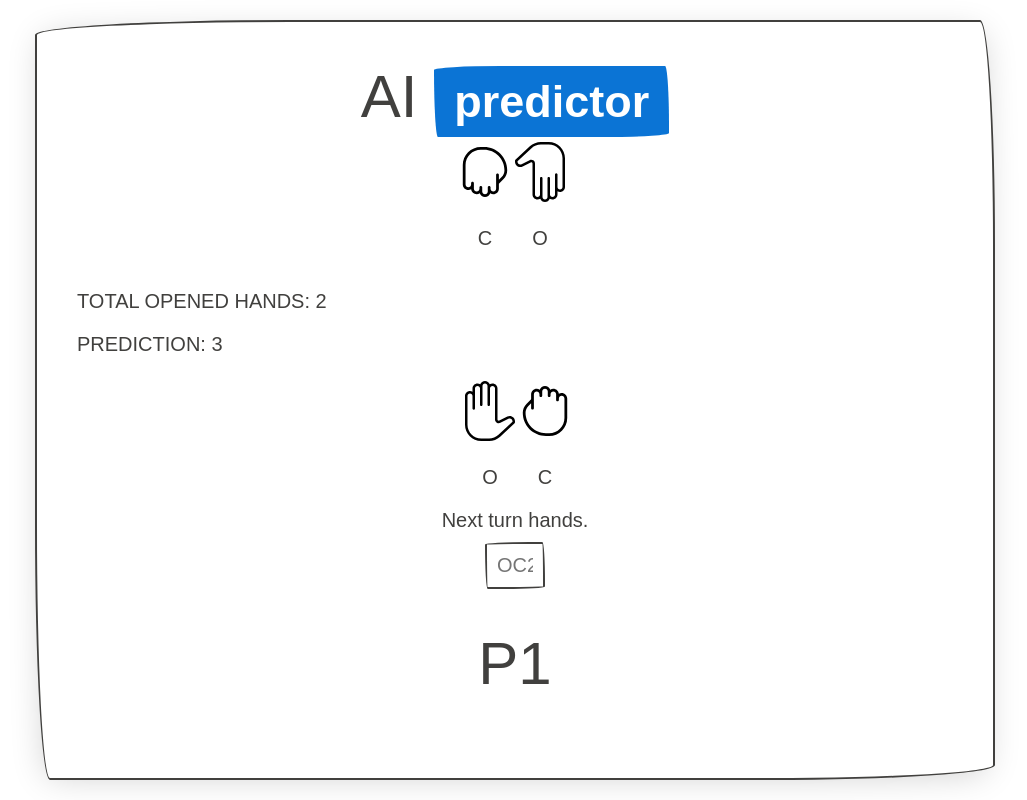
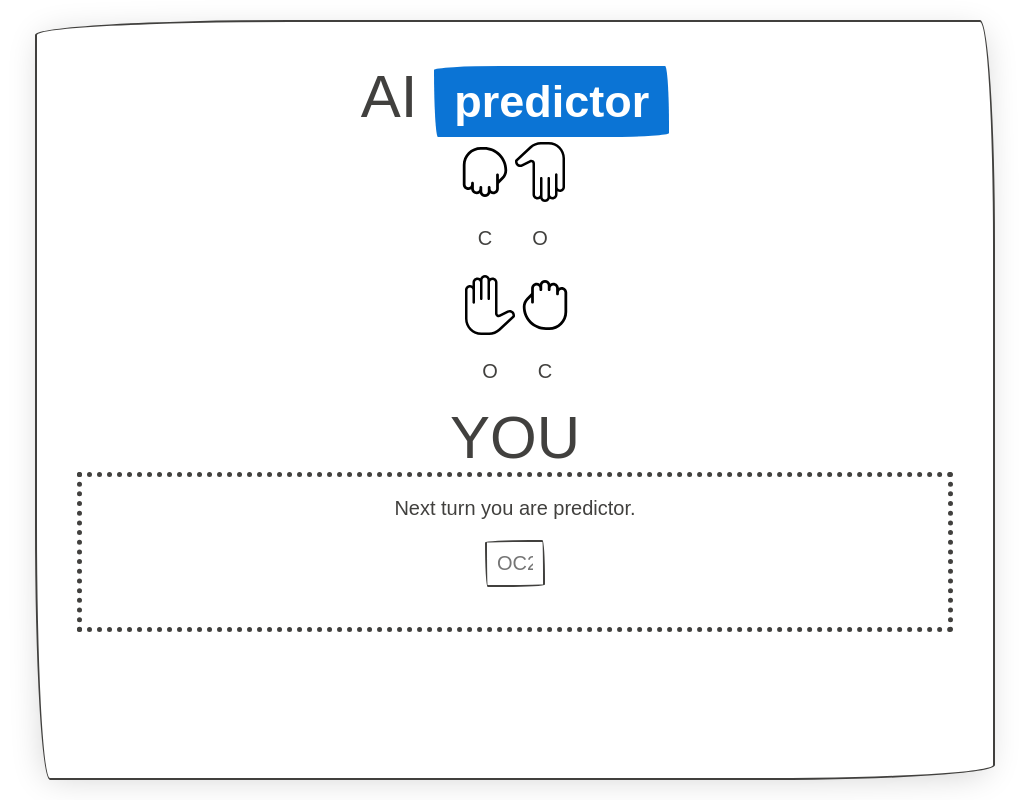
Before and after one commit to chaya-tan/tw-open-close-game, a Nuxt app: page / in a window 1280 px wide. Shown: the whole page, without its empty margins (125-1152 px from the left). Built offline with nearby package versions, Linux system fonts and the light colour scheme; a web font is replaced by a local one.

Commit message:
validate user input

```diff
--- a/components/Game.vue
+++ b/components/Game.vue
@@ -9,20 +9,22 @@
       />
     </div>
 
-    <div class="game-status">
-      <p>TOTAL OPENED HANDS: {{ totalOpenHands }}</p>
-      <p>PREDICTION: {{ predictionNumber }}</p>
-    </div>
-
     <div class="player">
       <HandGroup
         :direction="ALL_HAND_DIRECTIONS.upward"
         :left-posture="playersHands[userIndex].left"
         :right-posture="playersHands[userIndex].right"
       />
-
-      <div class="form-group">
-        <label for="player-input">Next turn hands.</label>
+      <TeamHeader
+        :name="players[userIndex].name"
+        :role="players[userIndex].role"
+      />
+      <div class="form-group border-dotted border-thick">
+        <p>
+          Next turn you are
+          {{ nextTurnUserIsPredictor ? 'predictor' : 'non-predictor' }}.
+        </p>
+        <!-- <label for="player-input"></label> -->
         <input
           id="player-input"
           v-model="userInput"
@@ -30,14 +32,10 @@
           type="text"
           placeholder="OC2"
           @input="onInput"
-          @submit="onSubmit"
+          @keyup.enter="onSubmit"
         />
         <p class="text-danger">{{ formatWarning }}</p>
       </div>
-      <TeamHeader
-        :name="players[userIndex].name"
-        :role="players[userIndex].role"
-      />
     </div>
   </div>
 </template>
@@ -65,8 +63,8 @@ export default {
       userInput: '',
       formatWarning: '',
       players: [
-        { name: 'AI', hands: 'CO3', role: ROLES.predictor },
-        { name: 'P1', hands: 'OC', role: ROLES.normal }
+        { name: 'AI', hands: 'CO2', role: ROLES.predictor },
+        { name: 'YOU', hands: 'OC', role: ROLES.normal }
       ],
       userIndex: 1
     }
@@ -89,7 +87,7 @@ export default {
       return predictionNumber
     },
     isPredictionCorrect() {
-      return this.totalOpenHands === this.prediction
+      return this.totalOpenHands === this.predictionNumber
     },
     playersHands() {
       const hands = this.players.map((player) => {
@@ -104,6 +102,36 @@ export default {
     },
     userIsPredictor() {
       return this.players[this.userIndex].role === ROLES.predictor
+    },
+    nextTurnRole() {
+      return this.players.map((player) => {
+        if (player.role === ROLES.predictor)
+          return { name: player.name, role: ROLES.normal }
+        if (player.role === ROLES.normal)
+          return { name: player.name, role: ROLES.predictor }
+      })
+    },
+    nextTurnUserIsPredictor() {
+      return this.nextTurnRole[this.userIndex].role === ROLES.predictor
+    },
+    isPredictorInputFormat() {
+      return (
+        (this.userInput.match(/[O|C][O|C][0-4]/g) || []).length > 0 &&
+        this.userInput.length === 3
+      )
+    },
+    isNormalInputFormat() {
+      return (
+        (this.userInput.match(/[O|C][O|C]/g) || []).length > 0 &&
+        this.userInput.length === 2
+      )
+    },
+    isInputCorrect() {
+      if (this.nextTurnUserIsPredictor) {
+        return this.isPredictorInputFormat
+      } else {
+        return this.isNormalInputFormat
+      }
     }
   },
   methods: {
@@ -137,7 +165,7 @@ export default {
       if (this.inputLength > 0 && this.inputLength < 3) {
         this.deleteAndWarnIfPostoreFormatWrong(lastLetter)
       } else if (this.inputLength === 3) {
-        if (this.userIsPredictor) {
+        if (this.nextTurnUserIsPredictor) {
           this.deleteAndWarnIfPredictionFormatWrong(lastLetter)
         } else {
           this.formatWarning = 'only 2 letter allowed for non-predictor!'
@@ -159,6 +187,8 @@ export default {
     },
     onSubmit(e) {
       // TO DO: check format again before submit
+      console.log(e)
+      console.log('input', this.userInput)
     }
   }
 }
```
Also changed, not shown: 1 other file (tests, documents, lock files or other folders).
